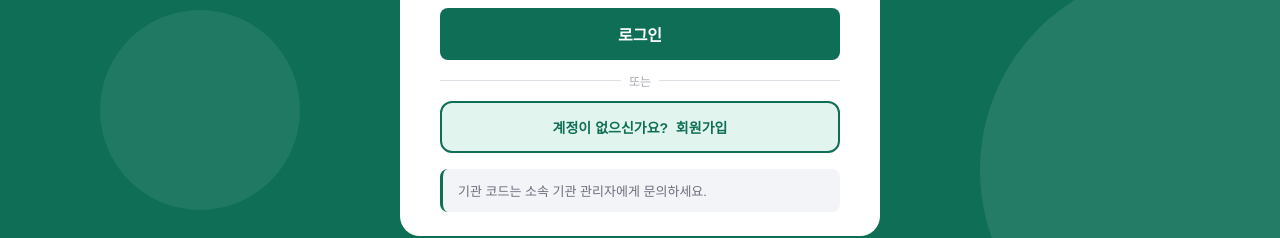
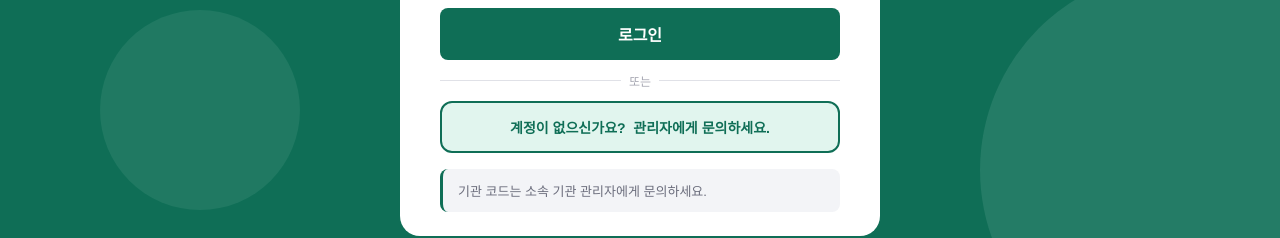
Before and after one commit to moody1317/piuda_careon, a React (Vite) app: page / in a window 1280 px wide. Shown: the part 490-728 px from the top of the page. Built offline with nearby package versions, Linux system fonts and the light colour scheme.

Commit message:
Update Login.jsx

```diff
--- a/src/apps/admin-dashboard/auth/pages/Login.jsx
+++ b/src/apps/admin-dashboard/auth/pages/Login.jsx
@@ -60,7 +60,7 @@ function Login() {
                     <p className="or-text">또는</p>
                     <div className="or-line-right" />
                 </div>
-                <button className='joinus-button' onClick={() => navigate('/joinus')}>계정이 없으신가요?&nbsp;&nbsp;회원가입</button>
+                <button className='joinus-button' onClick={() => navigate('/joinus')}>계정이 없으신가요?&nbsp;&nbsp;관리자에게 문의하세요.</button>
                 <div className="login-notice">
                     <p>기관 코드는 소속 기관 관리자에게 문의하세요.</p>
                 </div>
```
